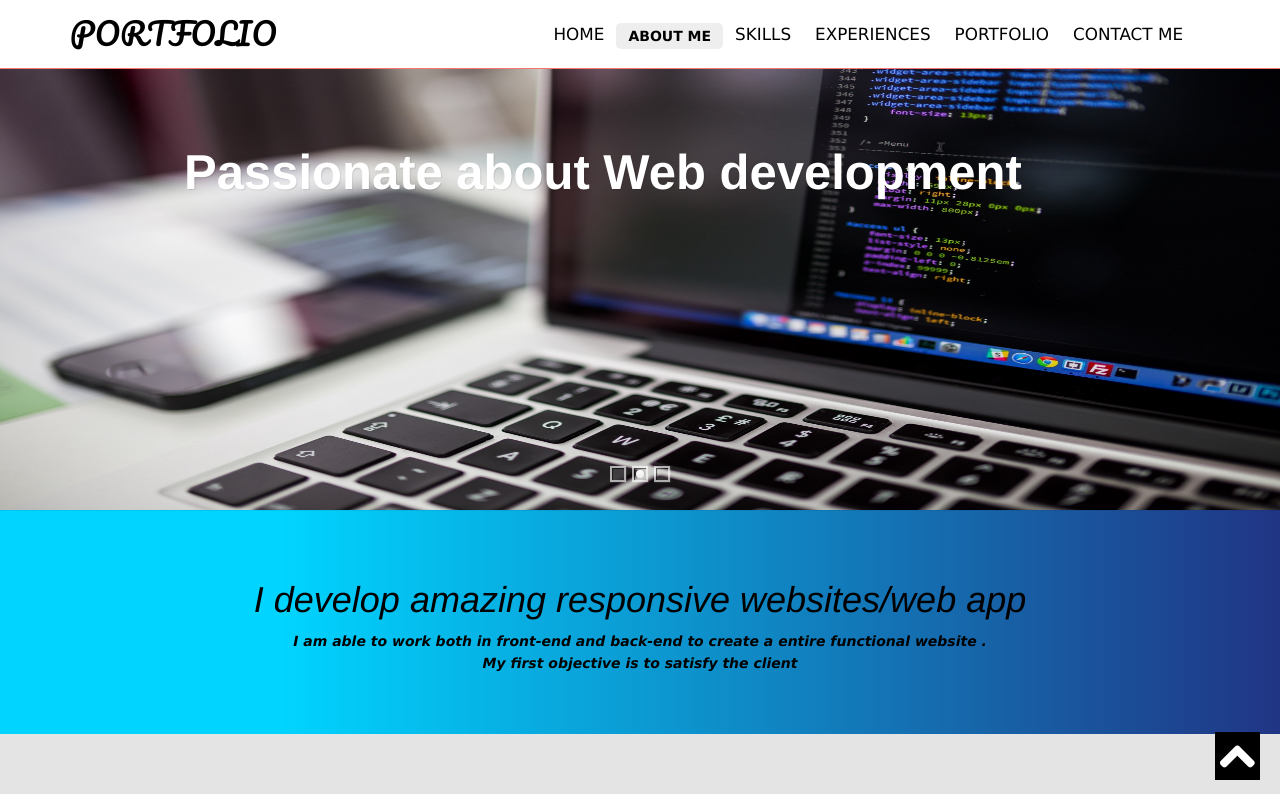
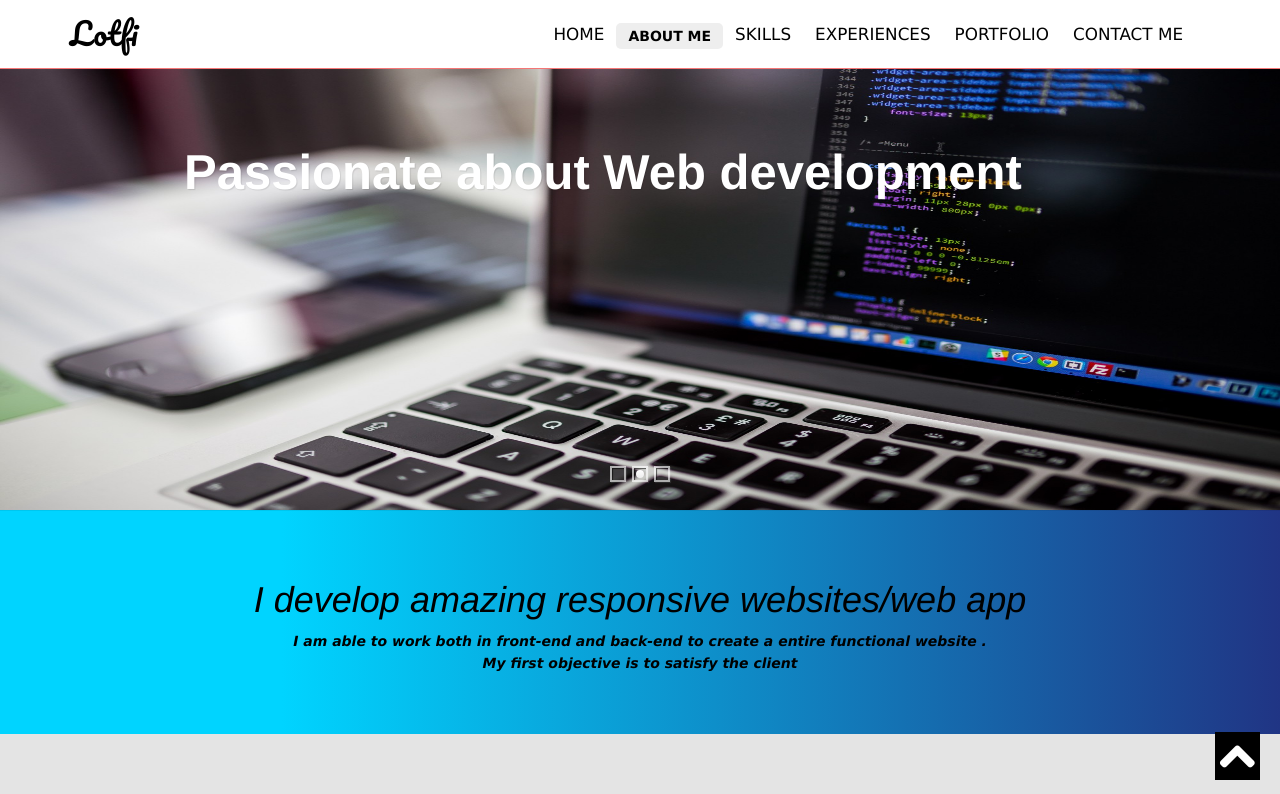
Before and after one commit to lobena/lotfi, a plain HTML site: page index.html in a window 1280 px wide. Shown: the top 794 px of the page. Drawn offline with nearby package versions, Linux system fonts and the light colour scheme; files whose address does not match are found by name; a web font is replaced by a local one.

Commit message:
Update index.html

```diff
--- a/index.html
+++ b/index.html
@@ -44,7 +44,7 @@
                         <span class="icon-bar"></span>
                         <span class="icon-bar"></span>
                     </button>
-                    <a href="#" class="navbar-brand scroll-top logo"><b>PORTFOLIO</b></a>
+                    <a href="#" class="navbar-brand scroll-top logo"><b>Lotfi</b></a>
                 </div>
                 <!--/.navbar-header-->
                 <div id="main-nav" class="collapse navbar-collapse">
```
